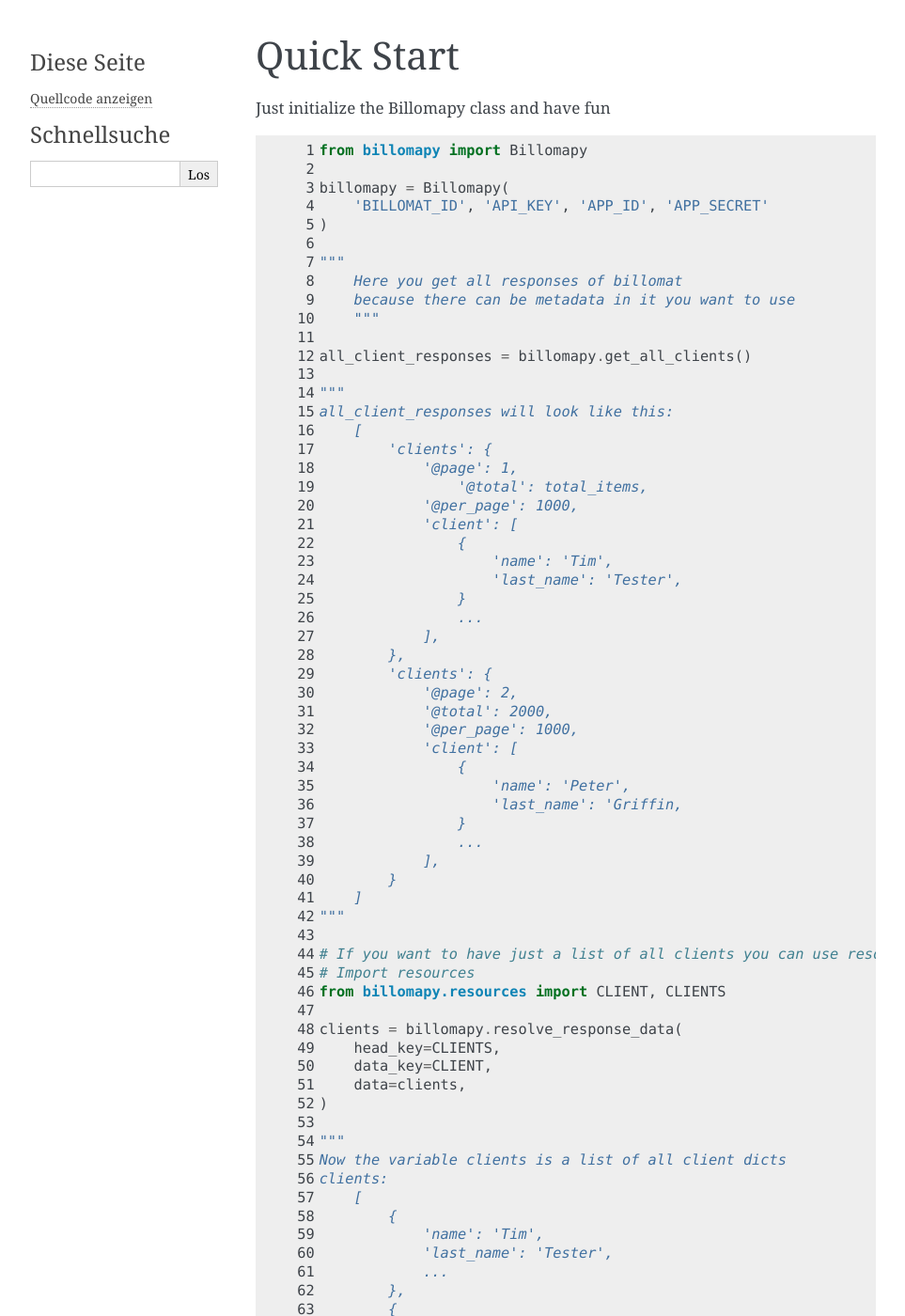
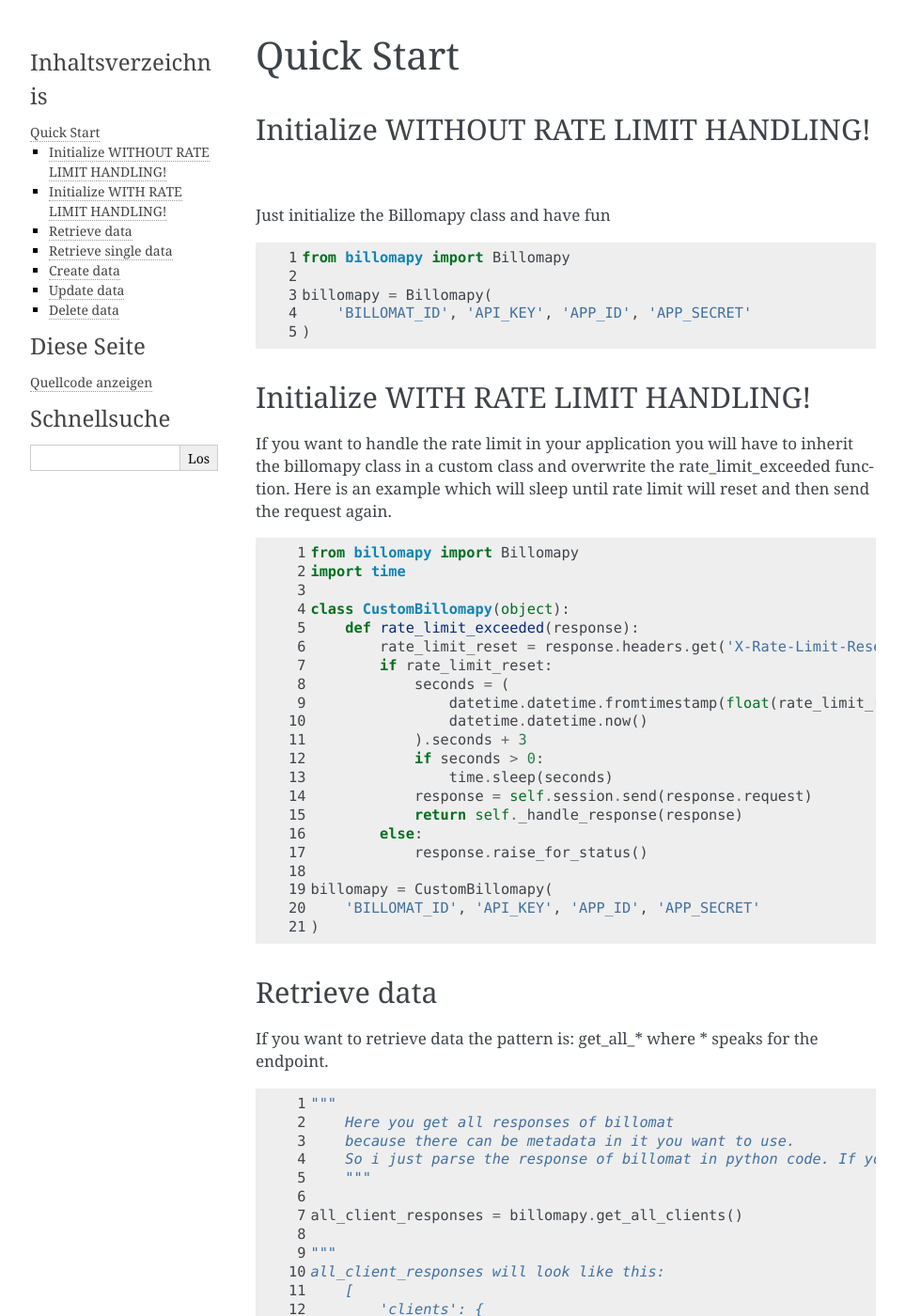
Before and after one commit to bykof/billomapy, a Sphinx documentation site: the page built from docs/source/quickstart.rst, in a window 1280 px wide and 1400 px high. Shown: the whole window at 94% size, without its empty margins (148-1111 px from the left). Built offline with Sphinx 7.4.7, drawn with Linux system fonts in a browser that asks for light colours; some of the changed text lies outside the part shown.

Commit message:
Updated docs

```diff
--- a/docs/source/quickstart.rst
+++ b/docs/source/quickstart.rst
@@ -1,6 +1,9 @@
 ===========
 Quick Start
 ===========
+
+Initialize WITHOUT RATE LIMIT HANDLING!
+=======================================
 
 Just initialize the Billomapy class and have fun
 
@@ -13,9 +16,51 @@ Just initialize the Billomapy class and have fun
         'BILLOMAT_ID', 'API_KEY', 'APP_ID', 'APP_SECRET'
     )
 
+
+Initialize WITH RATE LIMIT HANDLING!
+====================================
+
+If you want to handle the rate limit in your application you will have to inherit the billomapy class in a custom class and overwrite the rate_limit_exceeded function.
+Here is an example which will sleep until rate limit will reset and then send the request again.
+
+.. code-block:: python
+    :linenos:
+
+    from billomapy import Billomapy
+    import time
+
+    class CustomBillomapy(object):
+        def rate_limit_exceeded(response):
+            rate_limit_reset = response.headers.get('X-Rate-Limit-Reset')
+            if rate_limit_reset:
+                seconds = (
+                    datetime.datetime.fromtimestamp(float(rate_limit_reset)) -
+                    datetime.datetime.now()
+                ).seconds + 3
+                if seconds > 0:
+                    time.sleep(seconds)
+                response = self.session.send(response.request)
+                return self._handle_response(response)
+            else:
+                response.raise_for_status()
+
+    billomapy = CustomBillomapy(
+        'BILLOMAT_ID', 'API_KEY', 'APP_ID', 'APP_SECRET'
+    )
+
+
+Retrieve data
+=============
+
+If you want to retrieve data the pattern is: get_all_* where * speaks for the endpoint.
+
+.. code-block:: python
+    :linenos:
+
     """
 	Here you get all responses of billomat
-	because there can be metadata in it you want to use
+	because there can be metadata in it you want to use.
+	So i just parse the response of billomat in python code. If you want to work easier with this data read further
 	"""
 
     all_client_responses = billomapy.get_all_clients()
@@ -50,7 +95,7 @@ Just initialize the Billomapy class and have fun
         ]
     """
 
-    # If you want to have just a list of all clients you can use resolve_response_data
+    # If you want to have just a list of all clients you can use the function resolve_response_data
     # Import resources
     from billomapy.resources import CLIENT, CLIENTS
 
@@ -82,6 +127,14 @@ Just initialize the Billomapy class and have fun
         print client.get('id'), client.get('name')
 
 
+Retrieve single data
+====================
+
+If you want to retrieve single data the pattern is: get_* where * speaks for the endpoint.
+
+.. code-block:: python
+    :linenos:
+
     # Retrieving one client
     client = billomapy.get_client(1000)
 
@@ -95,6 +148,15 @@ Just initialize the Billomapy class and have fun
         }
     """
 
+
+Create data
+===========
+
+If you want to create data the pattern is: create_* where * speaks for the endpoint.
+
+.. code-block:: python
+    :linenos:
+
     # Creating a client
     new_client = billomapy.create_client(
         {
@@ -106,6 +168,15 @@ Just initialize the Billomapy class and have fun
         }
     )
 
+
+Update data
+===========
+
+If you want to update data the pattern is: update_* where * speaks for the endpoint.
+
+.. code-block:: python
+    :linenos:
+
     # Updating a client
     updated_client = billomapy.update_client(
         new_client.get('id'),
@@ -116,5 +187,14 @@ Just initialize the Billomapy class and have fun
 		}
 	)
 
+
+Delete data
+===========
+
+If you want to delete data the pattern is: delete_* where * speaks for the endpoint.
+
+.. code-block:: python
+    :linenos:
+
     # Deleting a client
     deleted_response_object = billomapy.delete_client(new_client.get('id'))
```
